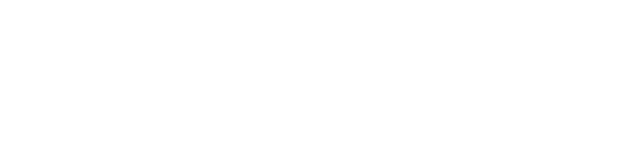
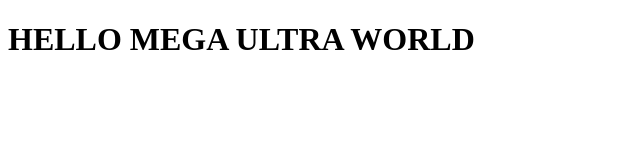
Before and after one commit to antonionovelli92/htmlcss-hello, a plain HTML site: page index.html in a window 1280 px wide. Shown: the whole page, without its empty margins (0-640 px from the left). Drawn offline with Linux system fonts and the light colour scheme.

Commit message:
add body title

```diff
--- a/index.html
+++ b/index.html
@@ -7,6 +7,7 @@
     <title>Hello World</title>
 </head>
 <body>
+    <h1>HELLO MEGA ULTRA WORLD</h1>
 
 </body>
 </html>
```
